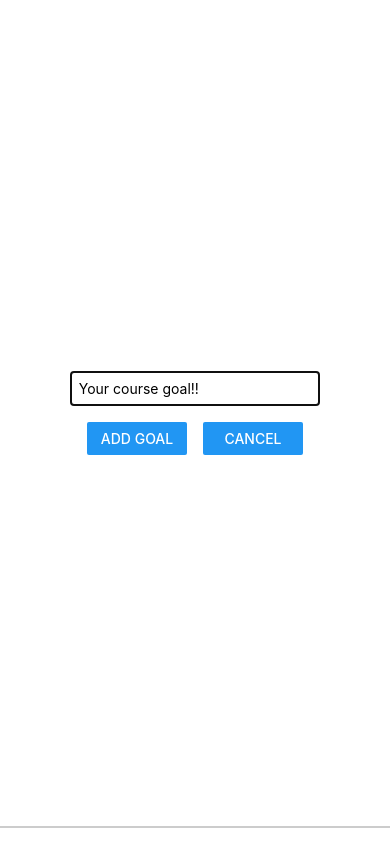
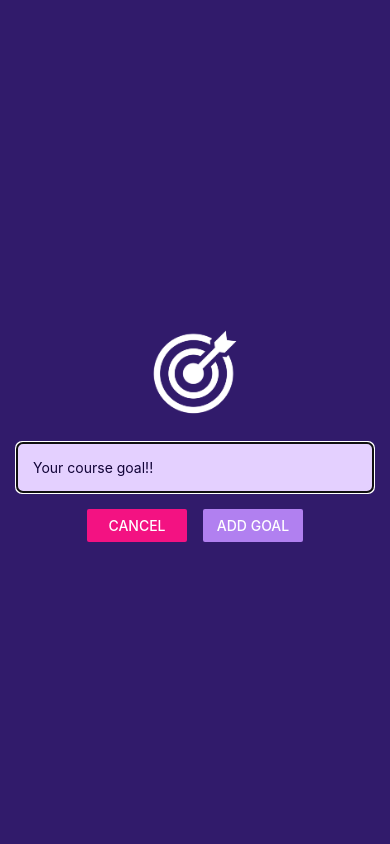
Before and after one commit to pranitkhadilkar7/react-native-todo, a React Native app: screen / in a window 390 px wide. Both pictures are taken after a click on the button "ADD NEW GOAL". Built offline with nearby package versions, Linux system fonts and the light colour scheme.

Commit message:
working with images

```diff
--- a/App.tsx
+++ b/App.tsx
@@ -1,3 +1,4 @@
+import { StatusBar } from "expo-status-bar"
 import { useState } from "react"
 import { Button, FlatList, StyleSheet, View } from "react-native"
 import { GoalInput } from "./components/GoalInput"
@@ -26,6 +27,8 @@
   }
 
   return (
+    <>
+      <StatusBar style="light" />
       <View style={styles.appContainer}>
         <Button
           title="Add New Goal"
@@ -47,6 +50,7 @@
           />
         </View>
       </View>
+    </>
   )
 }
 
--- a/app.json
+++ b/app.json
@@ -5,6 +5,7 @@
     "version": "1.0.0",
     "orientation": "portrait",
     "icon": "./assets/icon.png",
+    "backgroundColor": "#1e085a",
     "userInterfaceStyle": "light",
     "splash": {
       "image": "./assets/splash.png",
@@ -14,9 +15,7 @@
     "updates": {
       "fallbackToCacheTimeout": 0
     },
-    "assetBundlePatterns": [
-      "**/*"
-    ],
+    "assetBundlePatterns": ["**/*"],
     "ios": {
       "supportsTablet": true
     },
--- a/components/GoalInput.tsx
+++ b/components/GoalInput.tsx
@@ -1,5 +1,5 @@
 import { useState } from "react"
-import { Button, Modal, StyleSheet, TextInput, View } from "react-native"
+import { Button, Image, Modal, StyleSheet, TextInput, View } from "react-native"
 
 type Props = {
   addGoalToList: (goal: string) => void
@@ -18,6 +18,10 @@
   return (
     <Modal visible={visible} animationType="slide">
       <View style={styles.inputContainer}>
+        <Image
+          style={styles.image}
+          source={require("../assets/images/goal.png")}
+        />
         <TextInput
           style={styles.textInput}
           placeholder="Your course goal!!"
@@ -26,10 +30,10 @@
         />
         <View style={styles.buttonsContainer}>
           <View style={styles.button}>
-            <Button title="Add Goal" onPress={onAddGoal} />
+            <Button title="Cancel" onPress={closeGoalModal} color="#f31282" />
           </View>
           <View style={styles.button}>
-            <Button title="Cancel" onPress={closeGoalModal} />
+            <Button title="Add Goal" onPress={onAddGoal} color="#b180f0" />
           </View>
         </View>
       </View>
@@ -42,16 +46,22 @@
     flex: 1,
     justifyContent: "center",
     alignItems: "center",
-    borderBottomColor: "#ccc",
-    borderBottomWidth: 2,
-    marginBottom: 16,
     padding: 16,
+    backgroundColor: "#311b6b",
+  },
+  image: {
+    width: 100,
+    height: 100,
+    margin: 20,
   },
   textInput: {
     borderWidth: 1,
     borderColor: "#ccc",
-    padding: 8,
-    width: "70%",
+    backgroundColor: "#e4d0ff",
+    borderRadius: 6,
+    color: "#120438",
+    padding: 16,
+    width: "100%",
   },
   buttonsContainer: {
     marginTop: 16,
```
Also changed, not shown: assets/images/goal.png (added). Lines whose indentation alone changed are shown as unchanged.
